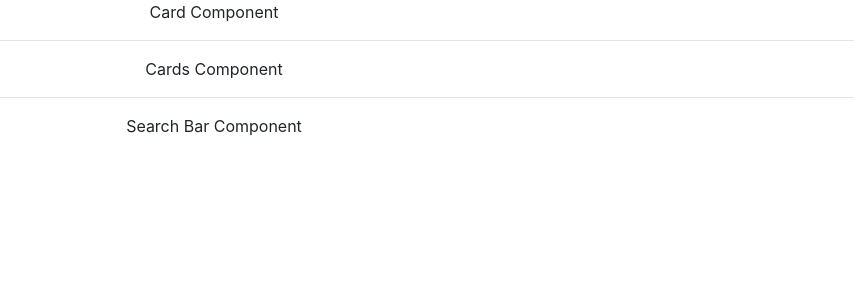
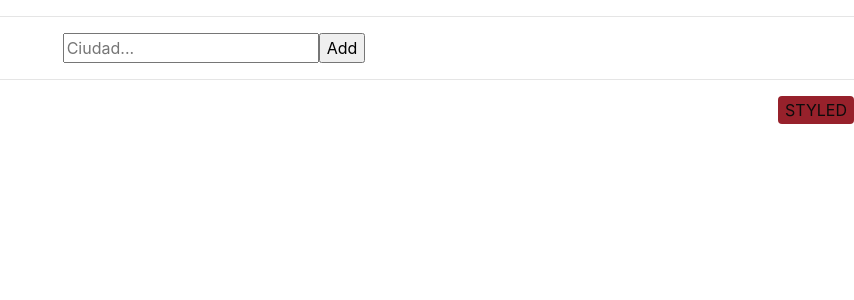
Before and after one commit to Miguel-Lopez-97/Api-Clima, a React (Create React App) app: page / in a window 1280 px wide. Shown: the top 300 px of the page, without its empty margins (426-1280 px from the left). Built offline with nearby package versions, Linux system fonts and the light colour scheme.

Commit message:
general adjustes

```diff
--- a/src/App.js
+++ b/src/App.js
@@ -1,36 +1,57 @@
-import React from 'react';
-import './App.css';
-import Card from './components/Card.jsx';
-import Cards from './components/Cards.jsx';
-import SearchBar from './components/SearchBar.jsx';
-import data, { Cairns } from './data.js';
+import React, { useEffect, useState } from 'react'
+import './App.css'
+import Cards from './components/Cards.jsx'
+import SearchBar from './components/SearchBar.jsx'
+import data from './data.js'
 
-function App() {
+function App () {
+  const [cities, setCities] = useState([])
+
+  function onSearch (city) {
+    const apiKey = '9ec47a8150e44e6385aae05be36f9e11'
+    fetch(
+      `http://api.openweathermap.org/data/2.5/weather?q=${city}&appid=${apiKey}&units=metric`
+    )
+      .then(response => response.json())
+      .then(res => {
+        if (res.main !== undefined) {
+          const cityNew = {
+            min: Math.round(res.main.temp_min),
+            max: Math.round(res.main.temp_max),
+            img: res.weather[0].icon,
+            id: res.id,
+            wind: res.wind.speed,
+            temp: res.main.temp,
+            name: res.name,
+            weather: res.weather[0].main,
+            clouds: res.clouds.all,
+            latitud: res.coord.lat,
+            longitud: res.coord.lon
+          }
+          setCities(oldCities => [...oldCities, cityNew])
+        } else {
+          alert('Ciudad no encontrada')
+        }
+      })
+  }
+
+  const onClose = cityId => {
+    setCities(oldCities => oldCities.filter(city => city.id !== cityId))
+  }
+
+
   return (
-    <div className="App">
+    <div className='App'>
+      <hr />
       <div>
-        <Card
-          max={Cairns.main.temp_max}
-          min={Cairns.main.temp_min}
-          name={Cairns.name}
-          img={Cairns.weather[0].icon}
-          onClose={() => alert(Cairns.name)}
-        />
+        <SearchBar onSearch={onSearch} />
       </div>
       <hr />
       <div>
-        <Cards
-          cities={data}
-        />
-      </div>
-      <hr />
-      <div>
-        <SearchBar
-          onSearch={(ciudad) => alert(ciudad)}
-        />
+        <Cards cities={cities} onClose={onClose} />
       </div>
     </div>
-  );
+  )
 }
 
 export default App;
--- a/src/components/Card.jsx
+++ b/src/components/Card.jsx
@@ -1,6 +1,23 @@
-import React from 'react';
+import React from "react";
+import styles from "./card.css";
+
 
 export default function Card(props) {
-  // acá va tu código
-  return <div>Card Component</div>
-};
+
+  const { name, min, max, img, onClose } = props
+
+  return (
+    <div className="card">
+      <button onClick={onClose}>X</button>
+      <h4>City: {name}</h4>
+      <div className="card__div">
+        <p>
+          Min:{min}
+        </p>
+        <p>
+          Max:{max}
+        </p>
+        <img src={`http://openweathermap.org/img/wn/${img}@2x.png`} alt="WeatherImg" />
+      </div>
+    </div>
+  )}
--- a/src/components/Cards.jsx
+++ b/src/components/Cards.jsx
@@ -1,7 +1,23 @@
-import React from 'react';
+import React from 'react'
+import Card from './Card'
 
-export default function Cards(props) {
-  // acá va tu código
-  // tip, podés usar un map
-  return <div>Cards Component</div>
-};
+export default function Cards (props) {
+  const { cities, onClose } = props
+
+  return (
+    <div>
+      <button>STYLED</button>
+      {cities &&
+        cities.map(city => (
+          <Card
+            key={city.id}
+            max={city.max}
+            min={city.min}
+            name={city.name}
+            img={city.img}
+            onClose={() => onClose(city.id)}
+          />
+        ))}
+    </div>
+  )
+}
--- a/src/components/SearchBar.jsx
+++ b/src/components/SearchBar.jsx
@@ -1,6 +1,23 @@
-import React from 'react';
+import React, { useState } from 'react'
 
-export default function SearchBar(props) {
-  // acá va tu código
-  return <div>Search Bar Component</div>
-};
+export default function SearchBar ({ onSearch }) {
+  const [city, setCity] = useState('')
+
+  return (
+    <form
+      onSubmit={event => {
+        event.preventDefault()
+        onSearch(city)
+      }}
+    >
+      <input
+        type='text'
+        placeholder='Ciudad...'
+        value={city}
+        onChange={event => setCity(event.target.value)}
+      />
+
+      <input type='submit' value='Add' />
+    </form>
+  )
+}
--- /dev/null
+++ b/src/components/card.css
@@ -0,0 +1,77 @@
+.card {
+    position: relative;
+
+    display: inline-block;
+
+    flex-direction: column;
+
+    min-width: 5em;
+
+    word-wrap: break-word;
+
+    background-color: #411010;
+
+    border-radius: 1rem;
+
+    width: 25%;
+
+    margin: 2em;
+
+    box-shadow: 4px 8px 15px 2px #000000;
+
+    color: white;
+  }
+
+  .card__div {
+    padding-top: 20px;
+  }
+
+p {
+    display: inline-block;
+
+    line-height: 2;
+
+    padding: 1em;
+  }
+
+img {
+    padding-bottom: 40px;
+  }
+
+button {
+    display: inline-block;
+
+    position: absolute;
+
+    right: 0;
+
+    border-color: #dc3545;
+
+    color: rgb(12, 12, 12);
+
+    text-align: center;
+
+    text-decoration: none;
+
+    vertical-align: middle;
+
+    cursor: pointer;
+
+    -webkit-user-select: none;
+
+    -moz-user-select: none;
+
+    user-select: none;
+
+    background-color: #97212b;
+
+    border: 1px solid transparent;
+
+    font-size: 1rem;
+
+    border-radius: 0.25rem;
+  }
+
+button:hover {
+    color: #ffffff;
+  }
```
